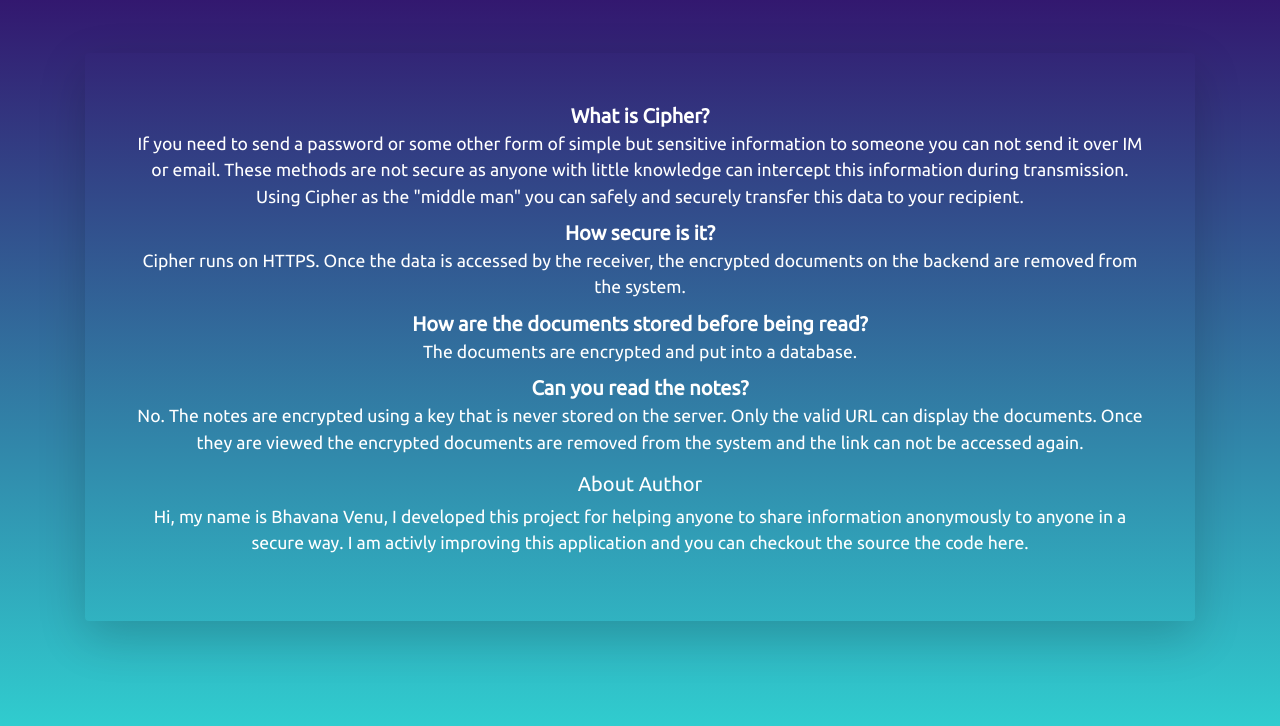
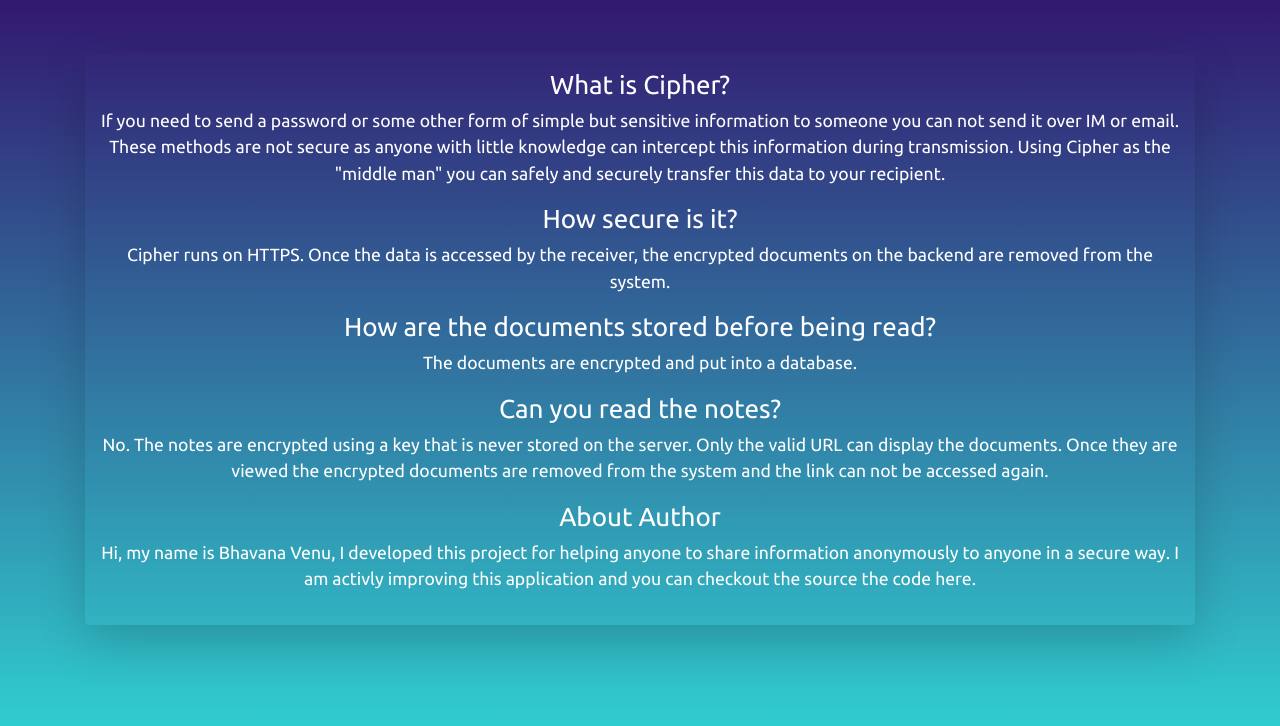
Before and after one commit to bhavanavenu/Final-project, a React app in the folder client/: page /faq in a window 1280 px wide. Shown: the part 64-790 px from the top of the page. Built offline with nearby package versions, Linux system fonts and the light colour scheme.

```diff
--- a/client/src/components/pages/Faq.css
+++ b/client/src/components/pages/Faq.css
@@ -8,5 +8,6 @@
   text-align: center;
   color: white;
   font-size: 1.1em;
-  padding-top: 105px;
+  /* position: fixed; */
+  /* padding-top: 105px; */
 }
--- a/client/src/components/pages/Faq.js
+++ b/client/src/components/pages/Faq.js
@@ -1,8 +1,3 @@
-// import React, { Component } from "react";
-// import "bootstrap/dist/css/bootstrap.min.css";
-// import "bootstrap/dist/js/bootstrap.bundle.min";
-// import "./Faq.css";
-
 import React, { Component } from "react";
 import "bootstrap/dist/css/bootstrap.min.css";
 import "bootstrap/dist/js/bootstrap.bundle.min";
@@ -12,38 +7,38 @@
   render() {
     return (
       <div className="container ">
-        <div className="faq align-middle mt-5 shadow-lg p-5 rounded">
-          <dl>
-            <dt style={{ fontSize: 20 }}>What is Cipher?</dt>
-            <dd>
-              If you need to send a password or some other form of simple but
-              sensitive information to someone you can not send it over IM or
-              email. These methods are not secure as anyone with little
-              knowledge can intercept this information during transmission.
-              Using Cipher as the "middle man" you can safely and securely
-              transfer this data to your recipient.
-            </dd>
-            <dt style={{ fontSize: 20 }}>How secure is it?</dt>
-            <dd>
-              Cipher runs on HTTPS. Once the data is accessed by the receiver,
-              the encrypted documents on the backend are removed from the
-              system.
-            </dd>
-            <dt style={{ fontSize: 20 }}>
-              How are the documents stored before being read?
-            </dt>
-            <dd>The documents are encrypted and put into a database.</dd>
-            <dt style={{ fontSize: 20 }}>Can you read the notes?</dt>
-            <dd>
-              No. The notes are encrypted using a key that is never stored on
-              the server. Only the valid URL can display the documents. Once
-              they are viewed the encrypted documents are removed from the
-              system and the link can not be accessed again.
-            </dd>
-          </dl>
+        <div className="faq align-middle mt-5 shadow-lg p-3 rounded">
+          <h2 style={{ fontSize: 26 }}>What is Cipher?</h2>
 
           <p>
-            <h5>About Author</h5>
+            If you need to send a password or some other form of simple but
+            sensitive information to someone you can not send it over IM or
+            email. These methods are not secure as anyone with little knowledge
+            can intercept this information during transmission. Using Cipher as
+            the "middle man" you can safely and securely transfer this data to
+            your recipient.
+          </p>
+
+          <h2 style={{ fontSize: 26 }}>How secure is it?</h2>
+          <p>
+            Cipher runs on HTTPS. Once the data is accessed by the receiver, the
+            encrypted documents on the backend are removed from the system.
+          </p>
+
+          <h2 style={{ fontSize: 26 }}>
+            How are the documents stored before being read?
+          </h2>
+          <p>The documents are encrypted and put into a database.</p>
+          <h2 style={{ fontSize: 26 }}>Can you read the notes?</h2>
+          <p>
+            No. The notes are encrypted using a key that is never stored on the
+            server. Only the valid URL can display the documents. Once they are
+            viewed the encrypted documents are removed from the system and the
+            link can not be accessed again.
+          </p>
+
+          <h2 style={{ fontSize: 26 }}>About Author</h2>
+          <p>
             Hi, my name is Bhavana Venu, I developed this project for helping
             anyone to share information anonymously to anyone in a secure way. I
             am activly improving this application and you can checkout the
```
